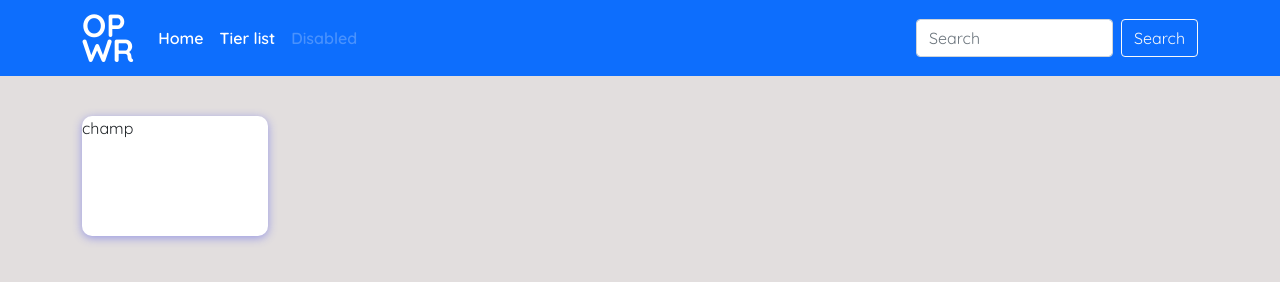
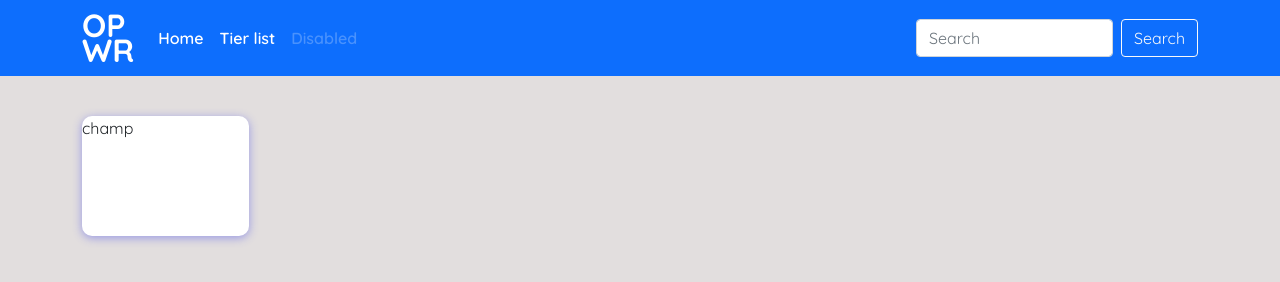
Before and after one commit to Med-azaza/OPWR, a plain HTML site: page index.html in a window 1280 px wide. Drawn offline with Linux system fonts and the light colour scheme.

Commit message:
champ card v0.1

```diff
--- a/css/styles.css
+++ b/css/styles.css
@@ -26,6 +26,7 @@ body {
     background-color: #fff;
     border-radius: 10px;
     box-shadow: 0px 2px 10px rgb(152, 152, 228);
+    width: 15%;
 }
 
 #main {
--- a/index.html
+++ b/index.html
@@ -36,7 +36,7 @@
         </div>
     </nav>
     <div id="main" class="container">
-        <div class="champcard col-2">champ <br> <br> <br> <br> <br> </div>
+        <div class="champcard">champ <br> <br> <br> <br> <br> </div>
     </div>
 
 
```
